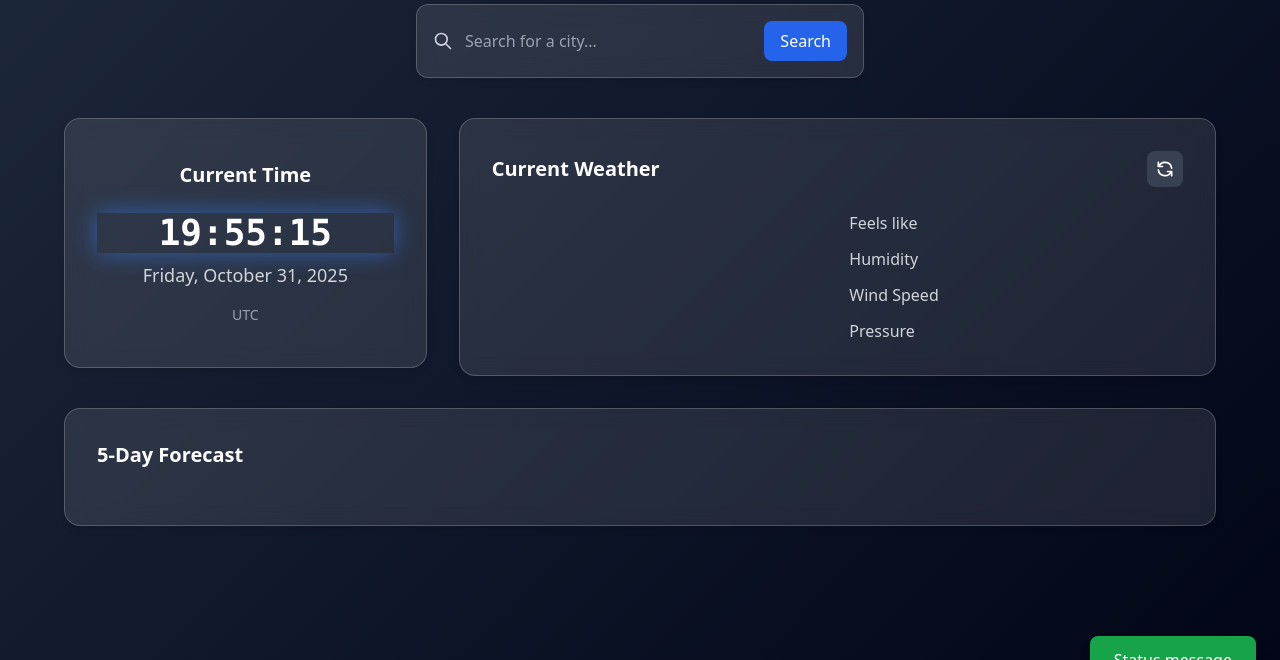
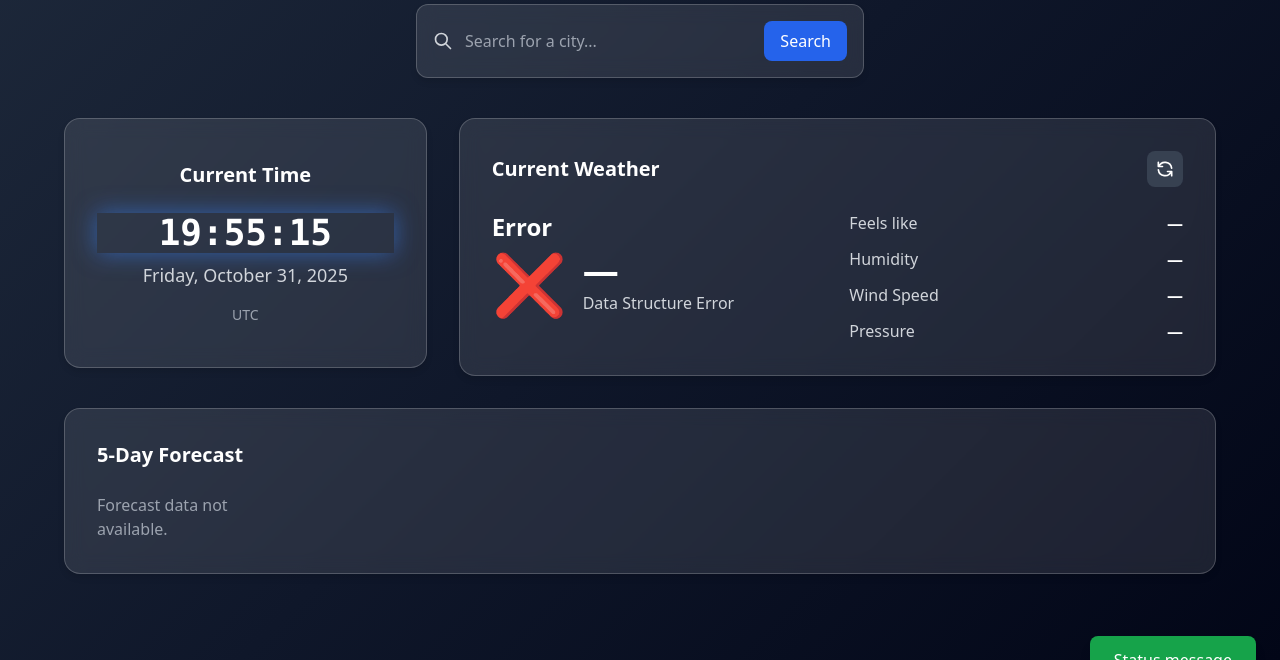
Before and after one commit to dreadeye0923/Weatherapp, a Flask app: template templates/index.html in a window 1280 px wide. Shown: the part 140-800 px from the top of the page. Run offline with Flask 3, Linux system fonts and the light colour scheme; the template is opened without the code that fills it, so the values that code supplies are empty; some libraries are stand-ins or nearby versions.

Commit message:
FIX: Finalized all search and forecast logic

```diff
--- a/templates/index.html
+++ b/templates/index.html
@@ -99,10 +99,12 @@
   </main>
 
   <script>
-      // ⚠️ FIX: Jinja2 Parsing Fix for safe JSON data loading
+    // ⚠️ FIX: Jinja2 Parsing Fix for safe JSON data loading (Python se data load karne ke liye)
     const initialWeather = JSON.parse('{{ initial_weather | tojson | safe }}');
 
-      // Helper function to map weather description to emojis
+    // --- Helper Functions ---
+
+    // Helper function to map weather description to emojis (used by Python via current.icon)
     function getWeatherIcon(description) {
         const desc = description.toLowerCase();
         if (desc.includes('clear')) return '☀️';
@@ -138,6 +140,7 @@
         document.getElementById('timezone').textContent = now.toLocaleTimeString('en-US', { timeZoneName: 'short' }).split(' ')[2] || 'UTC';
     }
 
+    // --- Forecast Display ---
     function updateForecastDisplay(forecastData) {
         const container = document.getElementById('forecast-container');
         container.innerHTML = '';
@@ -162,14 +165,16 @@
         });
     }
 
+    // --- Main Display Update ---
     function updateWeatherDisplay(data) {
+        const current = data.current;
+
         // Error handling
-          if (data.error) {
+        if (data.error || !current) {
             document.getElementById('city-name').textContent = "Error";
             document.getElementById('temperature').textContent = "—";
-              document.getElementById('weather-description').textContent = data.error;
+            document.getElementById('weather-description').textContent = data.error || 'Data structure error';
             document.getElementById('weather-icon').textContent = '❌';
-              // Details fields clear karein
             document.getElementById('feels-like').textContent = '—';
             document.getElementById('humidity').textContent = '—';
             document.getElementById('wind-speed').textContent = '—';
@@ -178,18 +183,15 @@
             return;
         }
 
-          const current = data.current; // Python se ab data.current aur data.forecast aa raha hai
-
         // Update main weather info
         document.getElementById('city-name').textContent = current.city;
         document.getElementById('temperature').textContent = `${current.temperature}°C`;
         document.getElementById('weather-description').textContent = current.description;
-          document.getElementById('weather-icon').textContent = current.icon; // Icon ab Python se aa raha hai
+        document.getElementById('weather-icon').textContent = current.icon;
 
         // Update details
         document.getElementById('feels-like').textContent = `${current.feels_like}°C`;
         document.getElementById('humidity').textContent = `${current.humidity}%`;
-          // wind_speed ko toFixed(1) se display karein
         document.getElementById('wind-speed').textContent = `${current.wind_speed.toFixed(1)} km/h`;
         document.getElementById('pressure').textContent = `${current.pressure} hPa`;
 
@@ -197,37 +199,55 @@
         updateForecastDisplay(data.forecast);
     }
 
+    // --- Search Function (Fixes Missing Logic) ---
     async function searchWeather(isRefresh = false) {
-    // ... city search/encoding logic remains the same ...
+        // 🚨 FIX: Missing logic added here
+        const cityInput = document.getElementById('city-search');
+        const cityToSearch = isRefresh
+            ? document.getElementById('city-name').textContent.trim()
+            : cityInput.value.trim();
+
+        if (!cityToSearch || cityToSearch === "Error" || cityToSearch === "Loading...") {
+            if (!isRefresh) showStatus('Please enter a valid city name', 'error');
+            return;
+        }
+        const encodedCity = encodeURIComponent(cityToSearch);
 
         showLoading(true);
-    const encodedCity = encodeURIComponent(cityToSearch);
 
         try {
-        // 🚨 CRITICAL CHANGE HERE: Hardcoded URL hata kar Relative Path use karein
+            // Relative path: Localhost aur Ngrok dono par kaam karega
             const response = await fetch(`/weather?city=${encodedCity}`);
-
             const data = await response.json();
 
-        // ... baaki updateWeatherDisplay aur status message logic ...
+            // Console log for debugging
+            console.log("Search Success. Data received:", data);
+
+            updateWeatherDisplay(data);
+
+            if (data.error) {
+                showStatus(`Search failed: ${data.error}`, 'error');
+            } else {
+                showStatus(`Weather updated for ${data.current.city}`, 'success');
+            }
 
         } catch (error) {
-        // Ab yahan par error aayega agar Ngrok tunnel band ho gayi ho
-        console.error("Fetch Error:", error);
-        showStatus('Failed to connect to the server. (Try refreshing the page or restarting ngrok)', 'error');
+            console.error("Fetch Error: Could not parse response JSON or connect.", error);
+            showStatus('Failed to connect to the Flask server.', 'error');
         } finally {
             showLoading(false);
             if (!isRefresh) cityInput.value = '';
         }
     }
 
+    // --- Event Handlers ---
     function handleSearchKeypress(event) {
         if (event.key === 'Enter') {
             searchWeather();
         }
     }
 
-      // Initialization
+    // --- Initialization ---
     document.addEventListener('DOMContentLoaded', function() {
         updateClock();
         setInterval(updateClock, 1000);
```
Also changed, not shown: static/script.js (+39 -23 lines). Lines whose indentation alone changed are shown as unchanged.
